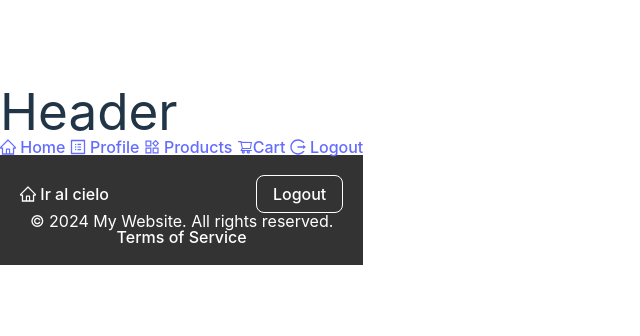
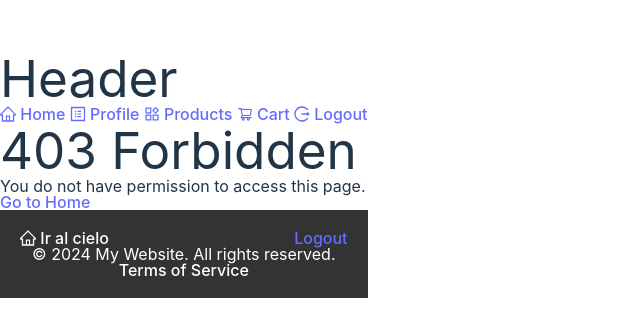
Before and after one commit to DaniCabrera91/ecommerce_front, a React (Vite) app: page /403 in a window 1280 px wide. Shown: the part 226-562 px from the top of the page, without its empty margins (0-640 px from the left). Built offline with nearby package versions, Linux system fonts and the light colour scheme; sample sign-in values are in the browser's storage.

Commit message:
created forbidden access component and ProtectedRoute for admin acces. Modified some files for the adding of admin routing

```diff
--- a/src/App.jsx
+++ b/src/App.jsx
@@ -1,17 +1,19 @@
-import { BrowserRouter as Router, Route, Routes } from 'react-router-dom'
-import HomeView from './views/HomeView'
-import Login from './components/Login/Login'
-import Profile from './components/Profile/Profile'
-import Products from './components/Products/Products'
-import Cart from './components/Cart/Cart'
-import Admin from './components/Admin/Admin'
-import TheHeader from './components/TheHeader/TheHeader'
-import Footer from './components/Footer/Footer'
-import { UserProvider } from './context/UserContext/UserState'
-import { ProductsProvider } from './context/ProductsContext/ProductsState'
-import { OrdersProvider } from './context/OrdersContext/OrdersState'
-import Register from './components/RegisterUser/RegisterUser'
-import './reset.css'
+import { BrowserRouter as Router, Route, Routes } from 'react-router-dom';
+import HomeView from './views/HomeView';
+import Login from './components/Login/Login';
+import Profile from './components/Profile/Profile';
+import Products from './components/Products/Products';
+import Cart from './components/Cart/Cart';
+import Admin from './components/Admin/Admin';
+import Register from './components/RegisterUser/RegisterUser';
+import Forbidden from './components/Forbidden/Forbidden'; // Página para acceso denegado
+import { UserProvider } from './context/UserContext/UserState';
+import { ProductsProvider } from './context/ProductsContext/ProductsState';
+import { OrdersProvider } from './context/OrdersContext/OrdersState';
+import './reset.css';
+import ProtectedRoute from './components/ProtectedRoute/ProtectedRoute';
+import TheHeader from './components/TheHeader/TheHeader';
+import Footer from './components/Footer/Footer';
 
 function App() {
   return (
@@ -22,19 +24,20 @@ function App() {
             <TheHeader />
             <Routes>
               <Route path="/" element={<HomeView />} />
-			  <Route path="/login" element={<Login />} />
-              <Route path="/profile" element={<Profile />} />
-              <Route path="/products" element={<Products />} />
-              <Route path="/cart" element={<Cart />} />
-              <Route path="/admin" element={<Admin />} />
+              <Route path="/login" element={<Login />} />
+              <Route path="/profile" element={<ProtectedRoute element={<Profile />} />} />
+              <Route path="/products" element={<ProtectedRoute element={<Products />} />} />
+              <Route path="/cart" element={<ProtectedRoute element={<Cart />} />} />
+              <Route path="/admin" element={<ProtectedRoute element={<Admin />} requiredRole="admin" />} />
               <Route path="/register" element={<Register />} />
+              <Route path="/403" element={<Forbidden />} /> {/* Página de acceso denegado */}
             </Routes>
-			<Footer />
+            <Footer />
           </Router>
         </OrdersProvider>
       </ProductsProvider>
     </UserProvider>
-  )
+  );
 }
 
-export default App
+export default App;
--- a/src/components/Footer/Footer.jsx
+++ b/src/components/Footer/Footer.jsx
@@ -1,8 +1,8 @@
-import './Footer.css';
-import { Link, useNavigate } from 'react-router-dom';
-import { useContext } from 'react';
-import { HomeOutlined } from '@ant-design/icons';
-import { UserContext } from '../../context/UserContext/UserState'; // Asegúrate de que este path es correcto
+import './Footer.css'
+import { Link, useNavigate } from 'react-router-dom'
+import { useContext } from 'react'
+import { HomeOutlined } from '@ant-design/icons'
+import { UserContext } from '../../context/UserContext/UserState'
 
 function Footer() {
   const navigate = useNavigate();
@@ -11,9 +11,9 @@ function Footer() {
   const logoutUser = () => {
     logout();
     setTimeout(() => {
-      navigate('/');
-    }, 2000);
-  };
+      navigate('/')
+    }, 2000)
+  }
 
   return (
     <footer className="Footer">
@@ -23,9 +23,8 @@ function Footer() {
             <Link to="/" className="home-link">
               <HomeOutlined /> Ir al cielo
             </Link>
-            <button onClick={logoutUser} className="logout-button">
-              Logout
-            </button>
+            <Link to="/" onClick={logoutUser}> Logout
+					</Link>
           </div>
           <p>&copy; 2024 My Website. All rights reserved.</p>
           <Link to="/terms-of-service" className="tos-link">
@@ -34,11 +33,11 @@ function Footer() {
         </>
       ) : (
         <div className="footer-login">
-          <Link to="/login" className="login-link">Login</Link>
+				<Link to="/login"> Login</Link>
         </div>
       )}
     </footer>
   );
 }
 
-export default Footer;
+export default Footer
--- /dev/null
+++ b/src/components/Forbidden/Forbidden.jsx
@@ -0,0 +1,15 @@
+import React from 'react';
+import { Link } from 'react-router-dom';
+// import './Forbidden.scss'; // Asegúrate de tener el archivo de estilos adecuado
+
+const Forbidden = () => {
+  return (
+    <div className="forbidden-container">
+      <h1>403 Forbidden</h1>
+      <p>You do not have permission to access this page.</p>
+      <Link to="/">Go to Home</Link>
+    </div>
+  );
+};
+
+export default Forbidden;
--- /dev/null
+++ b/src/components/ProtectedRoute/ProtectedRoute.jsx
@@ -0,0 +1,22 @@
+import React, { useContext } from 'react';
+import { Navigate } from 'react-router-dom';
+import { UserContext } from '../../context/UserContext/UserState';
+
+const ProtectedRoute = ({ element, requiredRole }) => {
+  const { token, role } = useContext(UserContext);
+
+  const isAuthenticated = !!token;
+  const hasRequiredRole = !requiredRole || role === requiredRole;
+
+  if (!isAuthenticated) {
+    return <Navigate to="/login" />;
+  }
+
+  if (requiredRole && !hasRequiredRole) {
+    return <Navigate to="/403" />;
+  }
+
+  return element;
+};
+
+export default ProtectedRoute;
--- a/src/components/TheHeader/TheHeader.jsx
+++ b/src/components/TheHeader/TheHeader.jsx
@@ -1,55 +1,41 @@
-// import './TheHeader.scss'
-import { Link, useNavigate } from 'react-router-dom'
-import { useContext } from 'react'
-import { UserContext } from '../../context/UserContext/UserState'
-import { ShoppingCartOutlined, HomeOutlined, ProfileOutlined, LogoutOutlined, ProductOutlined, UserAddOutlined, LoginOutlined } from '@ant-design/icons'
+import { Link, useNavigate } from 'react-router-dom';
+import { useContext } from 'react';
+import { UserContext } from '../../context/UserContext/UserState';
+import { ShoppingCartOutlined, HomeOutlined, ProfileOutlined, LogoutOutlined, ProductOutlined, UserAddOutlined, LoginOutlined, DashboardOutlined } from '@ant-design/icons';
 
 function TheHeader() {
-	const navigate = useNavigate()
-	const { token, logout } = useContext(UserContext)
+  const navigate = useNavigate();
+  const { token, logout, user } = useContext(UserContext);
 
   const logoutUser = () => {
-		logout()
+    logout();
     setTimeout(() => {
-			navigate('/')
-		}, 2000)
-	}
+      navigate('/');
+    }, 2000);
+  };
 
   return (
     <nav className="header">
       <h1>Header</h1>
+      <Link to="/"> <HomeOutlined /> Home </Link>
       {token ? (
         <>
-					<Link to="/"> <HomeOutlined /> Home
-
-					</Link>
-
-					<Link to="/profile"> <ProfileOutlined /> Profile
-
-					</Link>
-					<Link to="/products"> <ProductOutlined /> Products
-
-					</Link>
-					<Link to="/cart"> <ShoppingCartOutlined />
-						Cart
-					</Link>
-					<Link to="/" onClick={logoutUser}> <LogoutOutlined /> Logout
-					</Link>
+          <Link to="/profile"> <ProfileOutlined /> Profile </Link>
+          <Link to="/products"> <ProductOutlined /> Products </Link>
+          <Link to="/cart"> <ShoppingCartOutlined /> Cart </Link>
+          <Link to="/" onClick={logoutUser}> <LogoutOutlined /> Logout </Link>
+		  {user?.role === 'admin' && (
+            <Link to="/admin"> <DashboardOutlined /> Admin </Link>
+          )}
         </>
       ) : (
-
         <>
-
-				<Link to="/"><HomeOutlined />Home </Link>
-
-				<Link to="/login"> <LoginOutlined /> Login</Link>
-
-				<Link to="/register"> <UserAddOutlined /> Register</Link>
-
+          <Link to="/login"> <LoginOutlined /> Login </Link>
+          <Link to="/register"> <UserAddOutlined /> Register </Link>
         </>
       )}
     </nav>
-	)
+  );
 }
 
-export default TheHeader
+export default TheHeader;
--- a/src/context/UserContext/UserReducer.jsx
+++ b/src/context/UserContext/UserReducer.jsx
@@ -1,24 +1,28 @@
-const users = (state, action) => {
+const UserReducer = (state, action) => {
 	switch (action.type) {
 	  case 'LOGIN':
 		return {
 		  ...state,
 		  token: action.payload.token,
+		  user: action.payload.user,
+		  role: action.payload.role, // Añadir el rol
 		};
 	  case 'GET_USER_INFO':
 		return {
 		  ...state,
 		  user: action.payload,
+		  role: action.payload.role, // Añadir el rol
 		};
 	  case 'LOGOUT':
 		return {
 		  ...state,
+		  token: null,
 		  user: null,
-		  token: null,
+		  role: null, // Limpiar el rol al hacer logout
 		};
 	  default:
 		return state;
 	}
   };
 
-  export default users
+  export default UserReducer;
--- a/src/context/UserContext/UserState.jsx
+++ b/src/context/UserContext/UserState.jsx
@@ -1,6 +1,8 @@
-import { createContext, useReducer } from 'react';
+import React, { createContext, useReducer } from 'react';
 import axios from 'axios';
 import UserReducer from './UserReducer';
+
+const API_URL = import.meta.env.VITE_API_URL;
 
 const storageToken = localStorage.getItem('token');
 let parsedToken = null;
@@ -9,15 +11,16 @@ try {
   parsedToken = storageToken ? JSON.parse(storageToken) : null;
 } catch (error) {
   console.error('Error parsing token:', error);
-  parsedToken = null
+  parsedToken = null;
 }
 
 const initialState = {
   token: parsedToken,
   user: null,
-}
+  role: null,
+};
 
-const API_URL = import.meta.env.VITE_API_URL;
+export const UserContext = createContext(initialState);
 
 export const UserProvider = ({ children }) => {
   const [state, dispatch] = useReducer(UserReducer, initialState);
@@ -26,10 +29,8 @@ export const UserProvider = ({ children }) => {
   const login = async (user) => {
     try {
       const res = await axios.post(`${API_URL}/users/login`, user);
-
       if (res.data && res.data.token) {
         localStorage.setItem('token', JSON.stringify(res.data.token));
-
         dispatch({
           type: 'LOGIN',
           payload: res.data,
@@ -46,15 +47,10 @@ export const UserProvider = ({ children }) => {
   const getUserInfo = async () => {
     try {
       const token = JSON.parse(localStorage.getItem('token'));
-
-	  if (!token) {
-		throw new Error('Token not found');
-	  }
+      if (!token) throw new Error('Token not found');
 
       const res = await axios.get(`${API_URL}/users/loggedUser`, {
-		headers: {
-		  authorization: token,
-		},
+        headers: { authorization: token },
       });
 
       if (res.data && res.data.user) {
@@ -68,19 +64,16 @@ export const UserProvider = ({ children }) => {
     } catch (error) {
       console.error('Error fetching user info:', error);
     }
-  }
+  };
 
   // LOGOUT
   const logout = async () => {
     try {
       const token = JSON.parse(localStorage.getItem('token'));
-
-        if (!token) {
-            throw new Error('Token not found');
-        }
+      if (!token) throw new Error('Token not found');
 
       await axios.delete(`${API_URL}/users/logout`, {
-            headers: { Authorization: token } // Asegúrate de que esto sea correcto
+        headers: { Authorization: token },
       });
 
       localStorage.removeItem('token');
@@ -95,6 +88,7 @@ export const UserProvider = ({ children }) => {
       value={{
         token: state.token,
         user: state.user,
+        role: state.role, // Añadir el rol aquí
         login,
         getUserInfo,
         logout,
@@ -104,5 +98,3 @@ export const UserProvider = ({ children }) => {
     </UserContext.Provider>
   );
 };
-
-export const UserContext = createContext(initialState);
```
Lines whose indentation alone changed are shown as unchanged.
